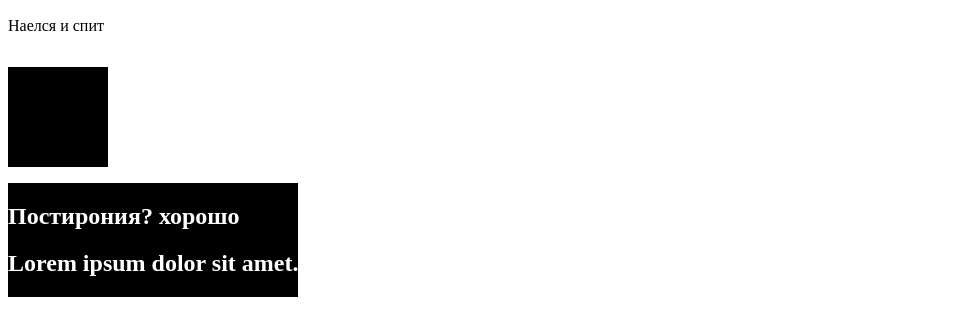
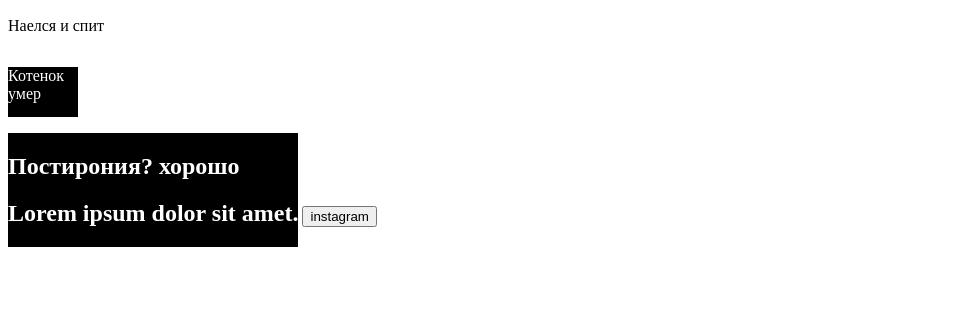
Before and after one commit to Andrew1o4ka/Andrew1o4ka.github.io, a plain HTML site: page homework2/index.html in a window 1280 px wide. Shown: the part 283-618 px from the top of the page, without its empty margins (0-957 px from the left). Drawn offline with Linux system fonts and the light colour scheme.

Commit message:
Style.css+html

```diff
--- a/homework2/index.html
+++ b/homework2/index.html
@@ -29,7 +29,7 @@
                 <h1>Постирония? хорошо</h1>
                 <h2 class="ok">Lorem ipsum dolor sit amet.</h2>
             </div>
-
+            <button a="https://www.instagram.com/">instagram</button>
         </section>
     </main>
 </body>
--- a/homework2/style.css
+++ b/homework2/style.css
@@ -8,8 +8,9 @@
 .vlad{
     display: inline-block;
     background-color:black;
-    height: 100px;
-width: 100px;
+    height: 50px;
+width: 70px;
+color: white;
 }
 .head{
     background-color:black;
```
